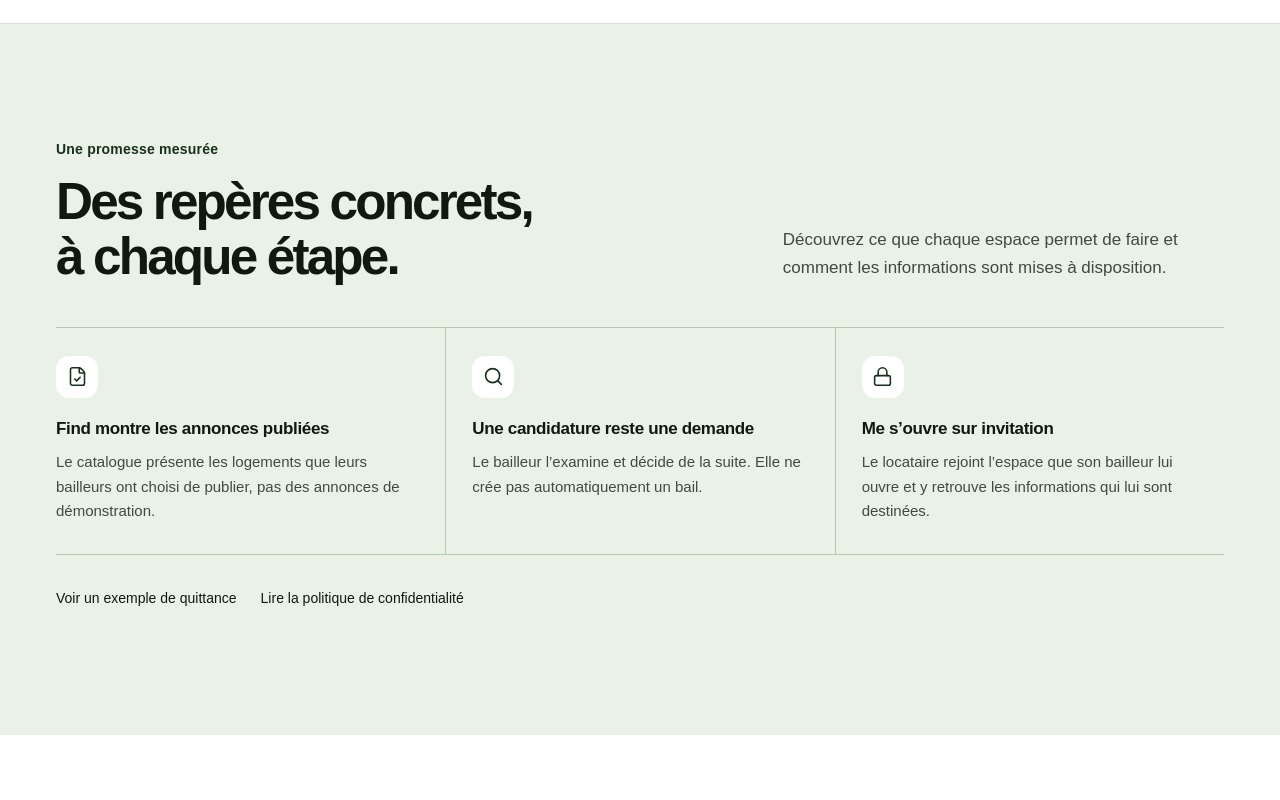
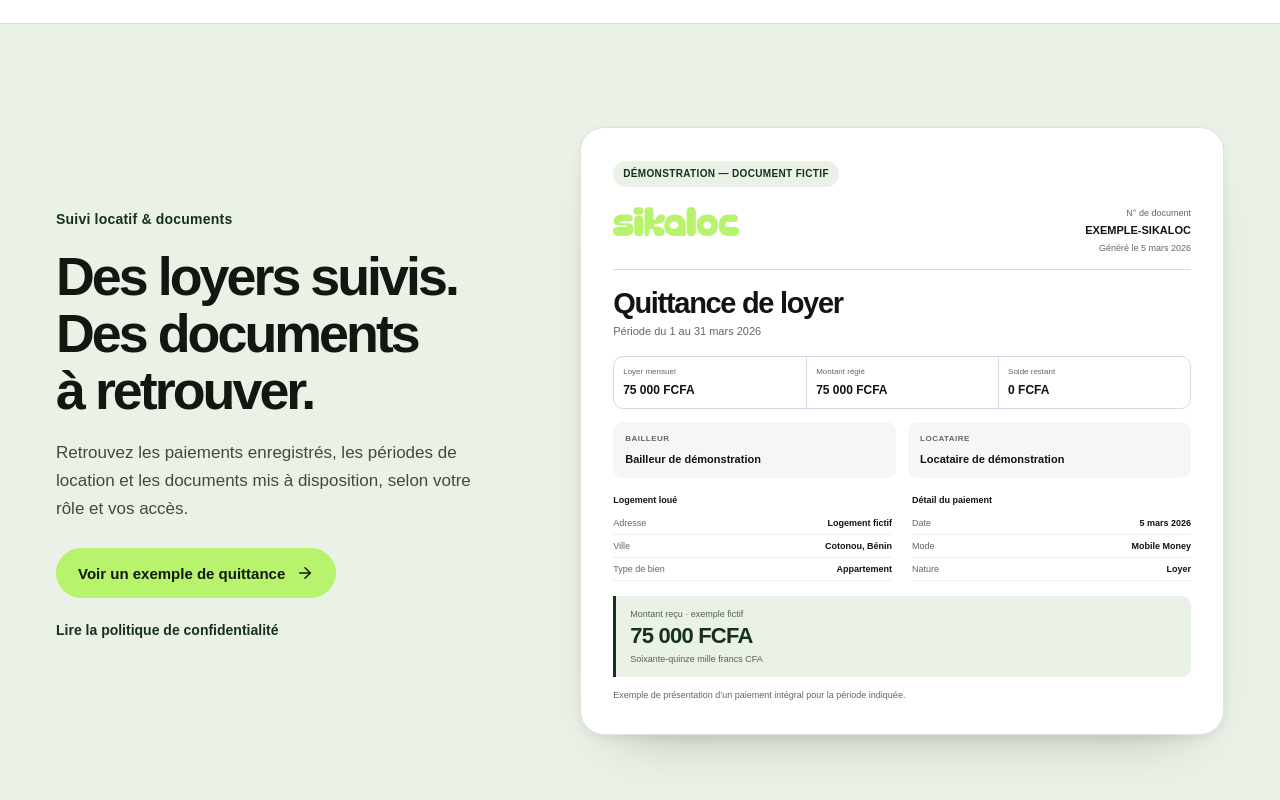
Before and after one commit to gtoflimimael-svg/sikaloc, a Next.js app: page / in a window 1280 px wide. Shown: the part 4360-5160 px from the top of the page. Built offline with nearby package versions, Linux system fonts and the light colour scheme; no server answers; a web font is replaced by a local one.

Commit message:
Refondre la section documentaire de l’accueil

```diff
--- a/src/app/globals.css
+++ b/src/app/globals.css
@@ -1676,18 +1676,49 @@
   .home-journey-transition { margin: 2px 0 0; color: var(--color-body); font-size: 16px; line-height: 1.65; }
   .home-journey-transition strong { color: var(--color-ink-deep); font-weight: 750; }
 
-  .home-trust-section { padding: clamp(70px, 9vw, 116px) clamp(20px, 5vw, 56px); border-top: 1px solid var(--color-hairline); background: var(--color-canvas-soft); }
-  .home-trust-heading { display: grid; grid-template-columns: minmax(0, 1fr) minmax(250px, .65fr); align-items: end; column-gap: 48px; }
-  .home-trust-heading .home-section-label, .home-trust-heading .home-section-title { grid-column: 1; }
-  .home-trust-heading .home-section-intro { grid-column: 2; grid-row: 1 / span 2; margin: 0 0 3px; }
-  .home-trust-grid { display: grid; grid-template-columns: repeat(3, minmax(0, 1fr)); margin-top: 42px; border-top: 1px solid var(--color-hairline-strong); border-bottom: 1px solid var(--color-hairline-strong); }
-  .home-trust-item { padding: 28px 26px 30px 0; }
-  .home-trust-item + .home-trust-item { padding-left: 26px; border-left: 1px solid var(--color-hairline-strong); }
-  .home-trust-icon { display: grid; width: 42px; height: 42px; place-items: center; border-radius: 13px; background: var(--color-canvas); color: var(--color-ink-deep); }
-  .home-trust-item h3 { margin: 18px 0 0; color: var(--color-ink); font-size: 17px; font-weight: 750; letter-spacing: -.02em; }
-  .home-trust-item p { margin: 8px 0 0; color: var(--color-body); font-size: 15px; line-height: 1.65; }
-  .home-trust-links { display: flex; flex-wrap: wrap; gap: 12px 24px; margin-top: 23px; }
-  .home-trust-links a { min-height: 42px; display: inline-flex; align-items: center; }
+  .home-document-section { padding: clamp(68px, 8vw, 108px) clamp(20px, 5vw, 56px); border-top: 1px solid var(--color-hairline); background: var(--color-canvas-soft); }
+  .home-document-layout { display: grid; grid-template-columns: minmax(0, .82fr) minmax(0, 1.18fr); align-items: center; gap: clamp(40px, 6vw, 84px); }
+  .home-document-copy { max-width: 470px; }
+  .home-document-copy .home-section-label { margin-bottom: 17px; }
+  .home-document-title { max-width: 14ch; margin: 0; color: var(--color-ink); font-family: var(--font-display); font-size: clamp(38px, 4.2vw, 58px); font-weight: 800; letter-spacing: -.055em; line-height: 1.06; text-wrap: balance; }
+  .home-document-title span { display: block; }
+  .home-document-description { max-width: 45ch; margin: 20px 0 0; color: var(--color-body); font-size: 17px; line-height: 1.65; }
+  .home-document-actions { display: flex; flex-direction: column; align-items: flex-start; gap: 12px; margin-top: 25px; }
+  .home-document-actions .home-product-link { margin-top: 0; }
+  .home-document-privacy { display: inline-flex; min-height: 42px; align-items: center; color: var(--color-ink-deep); font-size: 14px; font-weight: 650; }
+
+  /* Aperçu éditorial du vrai gabarit PDF — papier blanc dans les deux thèmes. */
+  .home-document-stage { width: min(100%, 680px); justify-self: end; }
+  .home-receipt-paper { --receipt-ink: #131314; --receipt-body: #3a3a3d; --receipt-muted: #64646c; --receipt-line: #d8d8e6; position: relative; width: 100%; padding: clamp(20px, 2.8vw, 32px); overflow: hidden; border: 1px solid #e0e5dc; border-radius: var(--radius-xl); background: #fff; box-shadow: 0 28px 56px -42px rgb(17 24 16 / .42), 0 4px 12px rgb(17 24 16 / .06); color: var(--receipt-body); }
+  .home-receipt-disclaimer { display: inline-flex; margin: 0 0 20px; padding: 7px 10px; border-radius: var(--radius-pill); background: #eaf1e7; color: #17311c; font-size: 10px; font-weight: 800; letter-spacing: .035em; line-height: 1.2; }
+  .home-receipt-header { display: flex; align-items: flex-start; justify-content: space-between; gap: 20px; padding-bottom: 15px; border-bottom: 1px solid var(--receipt-line); }
+  .home-receipt-logo { display: block; width: 126px; height: auto; }
+  .home-receipt-number { display: grid; justify-items: end; gap: 3px; text-align: right; }
+  .home-receipt-number span, .home-receipt-number small { color: var(--receipt-muted); font-size: 9px; line-height: 1.35; }
+  .home-receipt-number strong { color: var(--receipt-ink); font-size: 11px; font-weight: 750; }
+  .home-receipt-heading { margin-top: 17px; }
+  .home-receipt-heading h3 { margin: 0; color: var(--receipt-ink); font-family: var(--font-display); font-size: clamp(22px, 2.4vw, 29px); font-weight: 800; letter-spacing: -.045em; line-height: 1.12; }
+  .home-receipt-heading p { margin: 5px 0 0; color: var(--receipt-muted); font-size: 11px; line-height: 1.4; }
+  .home-receipt-summary { display: grid; grid-template-columns: repeat(3, minmax(0, 1fr)); margin: 16px 0 0; overflow: hidden; border: 1px solid var(--receipt-line); border-radius: 10px; }
+  .home-receipt-summary div { min-width: 0; padding: 10px 9px; }
+  .home-receipt-summary div + div { border-left: 1px solid var(--receipt-line); }
+  .home-receipt-summary dt { color: var(--receipt-muted); font-size: 8px; line-height: 1.35; }
+  .home-receipt-summary dd { margin: 5px 0 0; color: var(--receipt-ink); font-size: 12px; font-weight: 750; line-height: 1.3; }
+  .home-receipt-parties { display: grid; grid-template-columns: repeat(2, minmax(0, 1fr)); gap: 12px; margin-top: 13px; }
+  .home-receipt-parties section { min-width: 0; padding: 11px 12px; border-radius: 9px; background: #f5f7f4; }
+  .home-receipt-parties h4, .home-receipt-details h4 { margin: 0 0 6px; color: var(--receipt-muted); font-size: 8px; font-weight: 750; letter-spacing: .06em; text-transform: uppercase; }
+  .home-receipt-parties p { margin: 0; color: var(--receipt-ink); font-size: 11px; font-weight: 700; line-height: 1.4; }
+  .home-receipt-details { display: grid; grid-template-columns: repeat(2, minmax(0, 1fr)); gap: 20px; margin-top: 16px; }
+  .home-receipt-details section { min-width: 0; }
+  .home-receipt-details h4 { margin-bottom: 4px; color: var(--receipt-ink); font-size: 9px; letter-spacing: 0; text-transform: none; }
+  .home-receipt-details p { display: flex; justify-content: space-between; gap: 8px; margin: 0; padding: 5px 0; border-bottom: 1px solid #eceeeb; font-size: 9px; line-height: 1.35; }
+  .home-receipt-details p span { color: var(--receipt-muted); }
+  .home-receipt-details p strong { color: var(--receipt-ink); font-weight: 650; text-align: right; }
+  .home-receipt-amount { display: grid; gap: 3px; margin-top: 15px; padding: 12px 14px; border-left: 3px solid #17311c; border-radius: 0 9px 9px 0; background: #eaf1e7; }
+  .home-receipt-amount span { color: #526254; font-size: 9px; line-height: 1.35; }
+  .home-receipt-amount strong { color: #17311c; font-family: var(--font-display); font-size: 22px; font-weight: 800; letter-spacing: -.035em; line-height: 1.2; }
+  .home-receipt-amount small { color: #526254; font-size: 9px; line-height: 1.35; }
+  .home-receipt-note { margin: 12px 0 0; color: var(--receipt-muted); font-size: 9px; line-height: 1.45; }
 
   .home-faq-section { padding: clamp(70px, 9vw, 116px) clamp(20px, 5vw, 56px); background: var(--color-canvas); }
   .home-faq-layout { display: grid; grid-template-columns: minmax(220px, .7fr) minmax(0, 1.3fr); gap: clamp(32px, 8vw, 120px); }
@@ -1750,6 +1781,7 @@
   .home-problem-fragments { height: clamp(292px, 38vw, 360px); }
   .home-product-story--pro, .home-product-story--me { grid-template-columns: minmax(0, 1fr); grid-template-areas: 'copy' 'visual'; gap: 32px; }
   .home-find-layout { grid-template-columns: minmax(0, 1fr); grid-template-areas: 'copy' 'visual'; gap: 32px; }
+  .home-document-layout { grid-template-columns: minmax(0, 1fr); gap: 34px; }
   .home-product-visual-frame { aspect-ratio: 3 / 2; }
   .home-product-story--pro { margin-top: 48px; }
   .home-product-story-copy { max-width: 620px; }
@@ -1791,12 +1823,12 @@
   .home-journey-heading .home-section-label { margin: 0; }
   .home-journey-heading .home-section-title { max-width: 20ch; }
   .home-journey-transition { margin-top: 2px; font-size: 15px; }
-  .home-trust-heading { grid-template-columns: minmax(0, 1fr); }
-  .home-trust-heading .home-section-label, .home-trust-heading .home-section-title, .home-trust-heading .home-section-intro { grid-column: 1; grid-row: auto; }
-  .home-trust-heading .home-section-intro { margin-top: 14px; }
-  .home-trust-grid { grid-template-columns: minmax(0, 1fr); margin-top: 28px; }
-  .home-trust-item, .home-trust-item + .home-trust-item { padding: 21px 0; border-left: 0; }
-  .home-trust-item + .home-trust-item { border-top: 1px solid var(--color-hairline); }
+  .home-document-section { padding-block: 58px 68px; }
+  .home-document-copy { max-width: 650px; }
+  .home-document-title { max-width: 17ch; font-size: clamp(38px, 7.8vw, 54px); }
+  .home-document-description { max-width: 55ch; font-size: 16px; }
+  .home-document-stage { width: 100%; justify-self: stretch; }
+  .home-receipt-paper { max-width: 680px; margin-inline: auto; }
   .home-faq-layout { grid-template-columns: minmax(0, 1fr); gap: 28px; }
   .home-final-cta { gap: 26px; padding: 32px 24px; border-radius: 4px 24px 4px 24px; }
   .home-final-cta::after { top: auto; right: -140px; bottom: -175px; width: 280px; height: 280px; }
@@ -1813,7 +1845,22 @@
   .home-hero-secondary { justify-content: center; }
   .home-hero-tenant { max-width: 34ch; }
   .home-hero-art { width: 100%; margin-top: 16px; }
-  .home-trust-links { display: grid; grid-template-columns: minmax(0, 1fr); gap: 4px; }
+  .home-document-actions { gap: 8px; }
+  .home-receipt-paper { padding: 18px 16px; border-radius: var(--radius-lg); }
+  .home-receipt-disclaimer { margin-bottom: 15px; font-size: 9px; }
+  .home-receipt-header { gap: 12px; }
+  .home-receipt-logo { width: 104px; }
+  .home-receipt-number span, .home-receipt-number small { font-size: 8px; }
+  .home-receipt-number strong { font-size: 9px; }
+  .home-receipt-summary div { padding: 8px 6px; }
+  .home-receipt-summary dt { font-size: 7.5px; }
+  .home-receipt-summary dd { font-size: 10px; }
+  .home-receipt-parties { gap: 8px; }
+  .home-receipt-parties section { padding: 9px; }
+  .home-receipt-parties p { font-size: 10px; }
+  .home-receipt-details { gap: 11px; }
+  .home-receipt-details p { gap: 4px; font-size: 8px; }
+  .home-receipt-amount strong { font-size: 20px; }
 }
 
 @media (prefers-reduced-motion: reduce) {
--- a/src/app/page.tsx
+++ b/src/app/page.tsx
@@ -1,9 +1,6 @@
 import {
   ArrowRight,
   Building2,
-  FileCheck,
-  Lock,
-  Search,
   ScrollText,
 } from 'lucide-react'
 import type { Metadata } from 'next'
@@ -11,6 +8,7 @@ import Link from 'next/link'
 import Image from 'next/image'
 
 import { EnTetePublic, type LienEnTete } from '@/components/marketing/en-tete-public'
+import { ApercuQuittanceDemonstration } from '@/components/marketing/apercu-quittance-demonstration'
 import { PiedDePage } from '@/components/marketing/pied-de-page'
 import { WidgetWhatsApp } from '@/components/marketing/widget-whatsapp'
 import { obtenirUtilisateur } from '@/lib/supabase/serveur'
@@ -88,31 +86,6 @@ const LIENS_TIROIR_ACCUEIL: LienEnTete[] = [
   { href: '/find', libelle: 'Trouver un logement' },
   { href: '/pro', libelle: 'Bailleurs' },
   { href: '/me/rejoindre', libelle: 'Je suis locataire' },
-]
-
-/**
- * Ce que la page peut affirmer à partir des parcours réellement implémentés :
- * les annonces publiées, le traitement des candidatures et l'accès de Me.
- */
-const VERIFIABLE = [
-  {
-    Icone: FileCheck,
-    titre: 'Find montre les annonces publiées',
-    texte:
-      'Le catalogue présente les logements que leurs bailleurs ont choisi de publier, pas des annonces de démonstration.',
-  },
-  {
-    Icone: Search,
-    titre: 'Une candidature reste une demande',
-    texte:
-      'Le bailleur l’examine et décide de la suite. Elle ne crée pas automatiquement un bail.',
-  },
-  {
-    Icone: Lock,
-    titre: 'Me s’ouvre sur invitation',
-    texte:
-      'Le locataire rejoint l’espace que son bailleur lui ouvre et y retrouve les informations qui lui sont destinées.',
-  },
 ]
 
 export default async function PageAccueil() {
@@ -349,42 +322,30 @@ export default async function PageAccueil() {
           </div>
         </section>
 
-        {/* ── Ce qui se vérifie ────────────────────────────────────────── */}
-        <section className="home-trust-section">
-          <div className="mx-auto max-w-[1200px]">
-            <div className="home-trust-heading">
-              <p className="home-section-label">Une promesse mesurée</p>
-              <h2 className="home-section-title">Des repères concrets, à chaque étape.</h2>
-              <p className="home-section-intro">
-                Découvrez ce que chaque espace permet de faire et comment les
-                informations sont mises à disposition.
+        {/* ── Suivi locatif et documents ───────────────────────────────── */}
+        <section className="home-document-section" aria-labelledby="home-document-title">
+          <div className="home-document-layout mx-auto max-w-[1200px]">
+            <div className="home-document-copy">
+              <p className="home-section-label">Suivi locatif &amp; documents</p>
+              <h2 id="home-document-title" className="home-document-title">
+                <span>Des loyers suivis.</span>
+                <span>Des documents à retrouver.</span>
+              </h2>
+              <p className="home-document-description">
+                Retrouvez les paiements enregistrés, les périodes de location et
+                les documents mis à disposition, selon votre rôle et vos accès.
               </p>
+              <div className="home-document-actions">
+                <Link href="/exemple-quittance" className="home-product-link">
+                  Voir un exemple de quittance <ArrowRight size={18} aria-hidden="true" />
+                </Link>
+                <Link href="/legal/confidentialite" className="home-document-privacy lien-anime">
+                  Lire la politique de confidentialité
+                </Link>
+              </div>
             </div>
 
-            <div className="home-trust-grid">
-              {VERIFIABLE.map(({ Icone, titre, texte }) => (
-                <article className="home-trust-item" key={titre}>
-                  <span className="home-trust-icon"><Icone size={21} strokeWidth={1.8} aria-hidden="true" /></span>
-                  <h3>{titre}</h3>
-                  <p>{texte}</p>
-                </article>
-              ))}
-            </div>
-
-            <div className="home-trust-links">
-              <Link
-                href="/exemple-quittance"
-                className="lien-anime text-body-sm font-medium text-ink"
-              >
-                Voir un exemple de quittance
-              </Link>
-              <Link
-                href="/legal/confidentialite"
-                className="lien-anime text-body-sm font-medium text-ink"
-              >
-                Lire la politique de confidentialité
-              </Link>
-            </div>
+            <ApercuQuittanceDemonstration />
           </div>
         </section>
 
--- /dev/null
+++ b/src/components/marketing/apercu-quittance-demonstration.tsx
@@ -0,0 +1,90 @@
+import Image from 'next/image'
+
+/**
+ * Aperçu éditorial, pas une capture ni une quittance émise.
+ * Les rubriques suivent `DocumentQuittance`; toutes les valeurs affichées
+ * sont synthétiques et le document porte une mention explicite de démonstration.
+ */
+export function ApercuQuittanceDemonstration() {
+  return (
+    <div className="home-document-stage">
+      <article
+        className="home-receipt-paper"
+        aria-label="Aperçu fictif de la structure d’une quittance de loyer Sikaloc"
+      >
+        <p className="home-receipt-disclaimer">DÉMONSTRATION — DOCUMENT FICTIF</p>
+
+        <header className="home-receipt-header">
+          <Image
+            src="/marque/sikaloc-officiel-vert.svg"
+            alt="Sikaloc"
+            width={126}
+            height={36}
+            className="home-receipt-logo"
+          />
+          <div className="home-receipt-number">
+            <span>N° de document</span>
+            <strong>EXEMPLE-SIKALOC</strong>
+            <small>Généré le 5 mars 2026</small>
+          </div>
+        </header>
+
+        <div className="home-receipt-heading">
+          <h3>Quittance de loyer</h3>
+          <p>Période du 1 au 31 mars 2026</p>
+        </div>
+
+        <dl className="home-receipt-summary" aria-label="Résumé fictif de la période">
+          <div>
+            <dt>Loyer mensuel</dt>
+            <dd>75 000 FCFA</dd>
+          </div>
+          <div>
+            <dt>Montant réglé</dt>
+            <dd>75 000 FCFA</dd>
+          </div>
+          <div>
+            <dt>Solde restant</dt>
+            <dd>0 FCFA</dd>
+          </div>
+        </dl>
+
+        <div className="home-receipt-parties">
+          <section>
+            <h4>Bailleur</h4>
+            <p>Bailleur de démonstration</p>
+          </section>
+          <section>
+            <h4>Locataire</h4>
+            <p>Locataire de démonstration</p>
+          </section>
+        </div>
+
+        <div className="home-receipt-details">
+          <section>
+            <h4>Logement loué</h4>
+            <p><span>Adresse</span><strong>Logement fictif</strong></p>
+            <p><span>Ville</span><strong>Cotonou, Bénin</strong></p>
+            <p><span>Type de bien</span><strong>Appartement</strong></p>
+          </section>
+          <section>
+            <h4>Détail du paiement</h4>
+            <p><span>Date</span><strong>5 mars 2026</strong></p>
+            <p><span>Mode</span><strong>Mobile Money</strong></p>
+            <p><span>Nature</span><strong>Loyer</strong></p>
+          </section>
+        </div>
+
+        <div className="home-receipt-amount">
+          <span>Montant reçu · exemple fictif</span>
+          <strong>75 000 FCFA</strong>
+          <small>Soixante-quinze mille francs CFA</small>
+        </div>
+
+        <p className="home-receipt-note">
+          Exemple de présentation d’un paiement intégral pour la période indiquée.
+        </p>
+      </article>
+    </div>
+  )
+}
```
